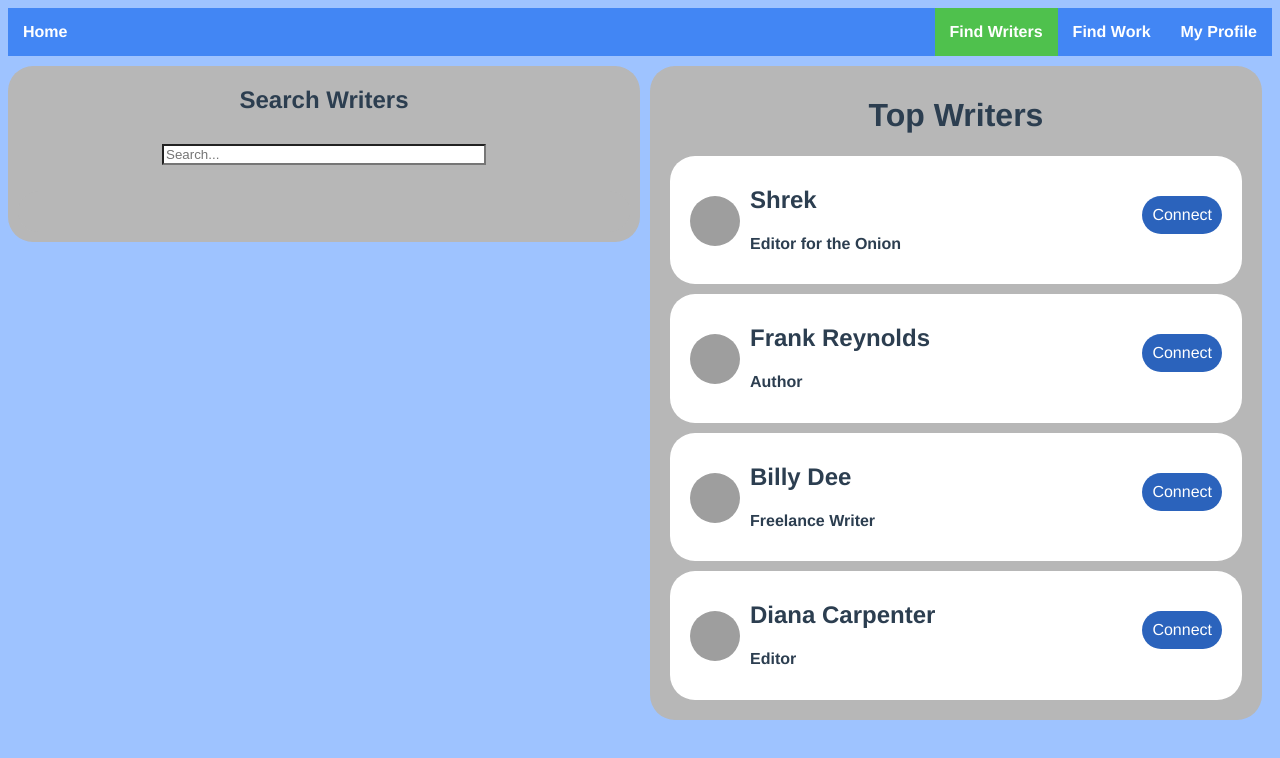
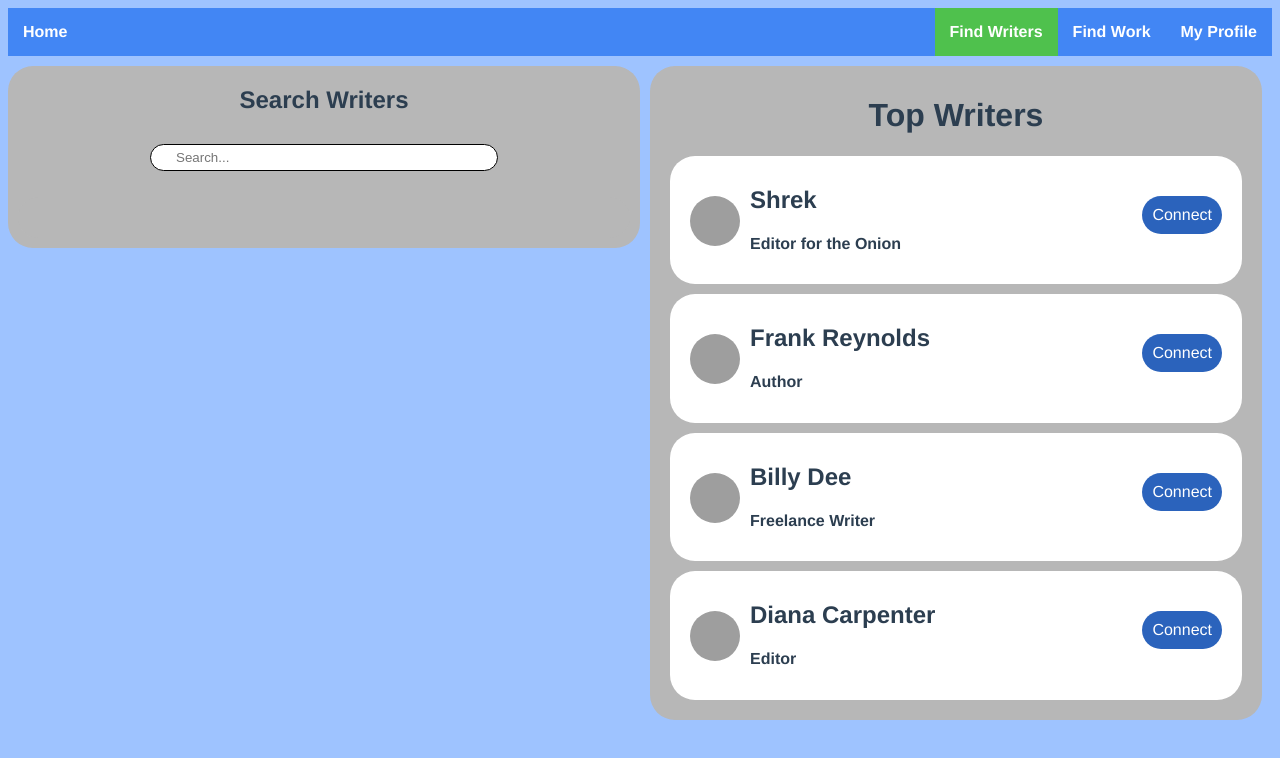
Before and after one commit to tdecelle/writing-grid-website, a Vue app: page /writers in a window 1280 px wide. Shown: the top 758 px of the page. Built offline with nearby package versions, Linux system fonts and the light colour scheme; grey boxes are pictures that could not be loaded.

Commit message:
Rounded the searchbar

```diff
--- a/src/App.vue
+++ b/src/App.vue
@@ -56,4 +56,15 @@
   #nav a.router-link-exact-active {
     background-color: #4fc14d;
   }
+
+  input {
+    width: 100%;
+    border-radius: 15px;
+    border: 1px #000 solid;
+    padding: 5px 5px 5px 25px;
+    top: 0;
+    left: 0;
+    z-index: 5;
+    outline: none;
+  }
 </style>
--- a/src/views/Writers.vue
+++ b/src/views/Writers.vue
@@ -2,7 +2,7 @@
   <div class="writers">
     <div class="search">
       <h2>Search Writers</h2>
-      <input type="text" v-on:keyup="search()" placeholder="Search..."  v-model="searchterm">
+      <input type="text" v-on:keyup="search()" placeholder="Search..."  v-model="searchterm" class="round">
       <p>{{message}}</p>
       <List name="" type="writer" :json="displayed"/>
     </div>
@@ -82,4 +82,14 @@ input[type=text] {
   width: 50%;
 }
 
+input {
+    width: 100%;
+    border-radius: 15px;
+    border: 1px #000 solid;
+    padding: 5px 5px 5px 25px;
+    top: 0;
+    left: 0;
+    z-index: 5;
+    outline: none;
+}
 </style>
```
